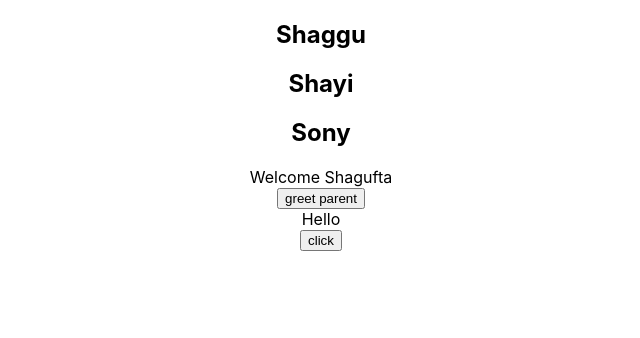
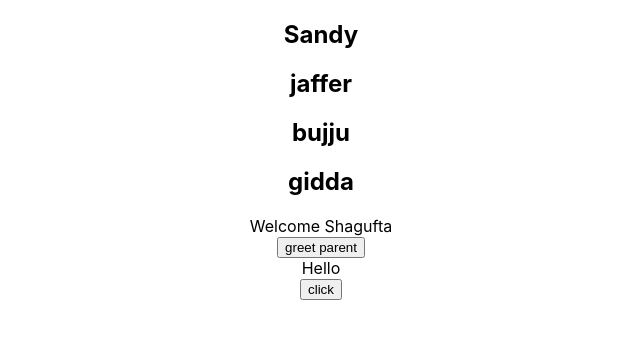
Before and after one commit to sandhyab9113/DXC_REACT, a React (Create React App) app: page / in a window 1280 px wide. Shown: the top 338 px of the page, without its empty margins (319-959 px from the left). Built offline with nearby package versions, Linux system fonts and the light colour scheme.

Commit message:
add names to name list with const namesList

```diff
--- a/src/components/NameList.js
+++ b/src/components/NameList.js
@@ -1,11 +1,11 @@
 import React from 'react'
+
 function NameList() {
-    const names = ['Shaggu', 'Shayi', 'Sony']
+    const names = ['Sandy', 'jaffer', 'bujju','gidda']
     return (
         <div>
 
             {names.map(name => <h2>{name}</h2>)}
-
         </div>
     )
 }
```
